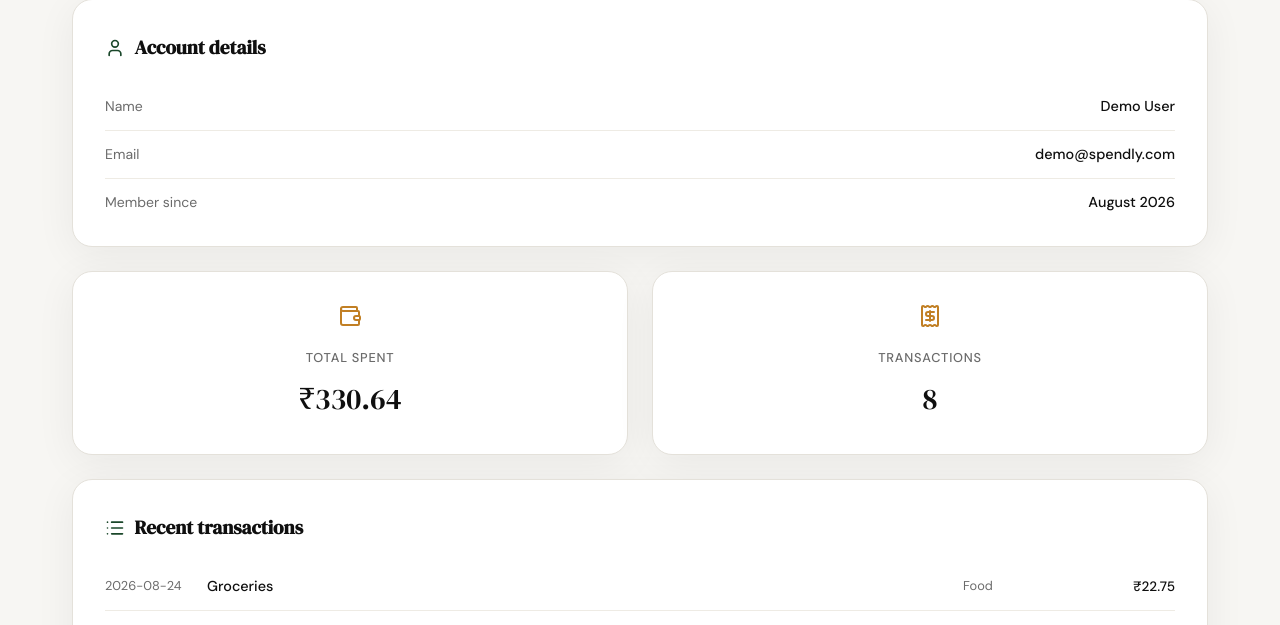
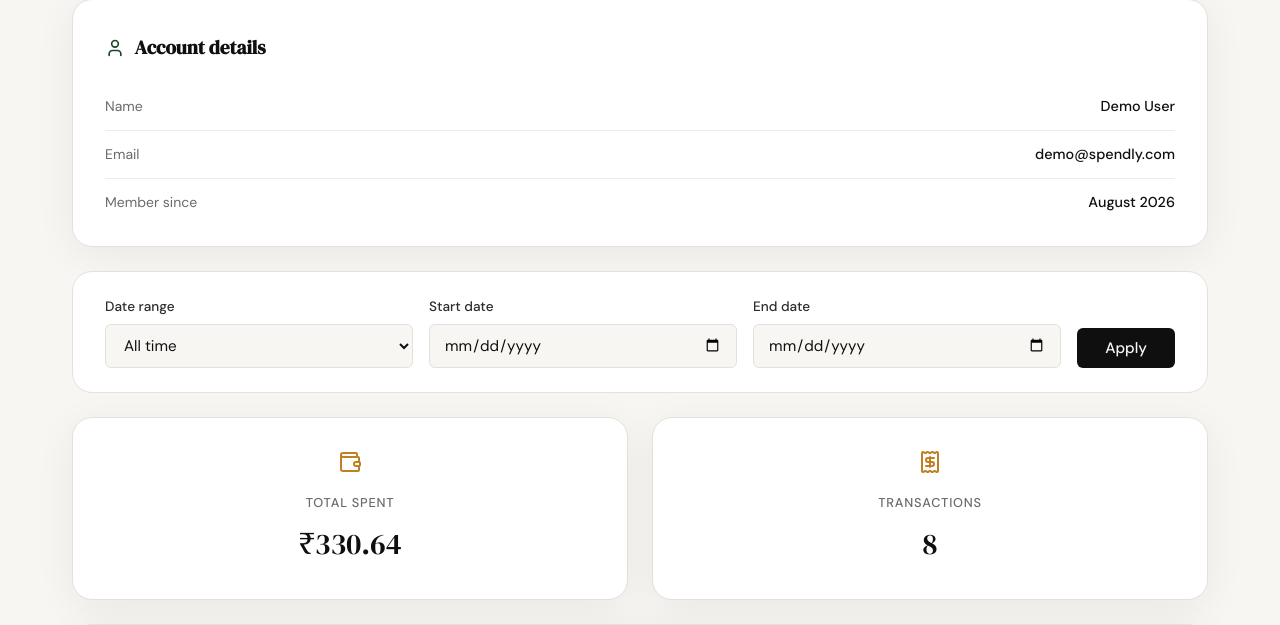
Before and after one commit to tabibkhann/Spendly, a Flask app: page /profile in a window 1280 px wide. Shown: the part 262-887 px from the top of the page. Run offline with Flask 3, Linux system fonts and the light colour scheme; a user stored in the database is signed in; data comes from the database, SQL or seed files in the repository.

Commit message:
add date filter to profile page

```diff
--- a/app.py
+++ b/app.py
@@ -1,4 +1,5 @@
 import sqlite3
+from datetime import date, datetime, timedelta
 from functools import wraps
 
 from flask import Flask, redirect, render_template, request, session, url_for
@@ -27,6 +28,36 @@ def login_required(view):
             return redirect(url_for("login"))
         return view(*args, **kwargs)
     return wrapped_view
+
+
+def resolve_date_range(range_value, start_arg, end_arg):
+    """Returns (normalized_range_value, start_date, end_date) — the normalized
+    range value is the single source of truth for which option is actually
+    selected, so callers never need a second, separately maintained check."""
+    today = date.today()
+
+    if range_value == "this-month":
+        return "this-month", today.replace(day=1).isoformat(), today.isoformat()
+
+    if range_value == "last-month":
+        first_of_this_month = today.replace(day=1)
+        last_of_last_month = first_of_this_month - timedelta(days=1)
+        return "last-month", last_of_last_month.replace(day=1).isoformat(), last_of_last_month.isoformat()
+
+    if range_value == "last-30-days":
+        return "last-30-days", (today - timedelta(days=29)).isoformat(), today.isoformat()
+
+    if range_value == "custom":
+        try:
+            start = datetime.strptime(start_arg, "%Y-%m-%d").date()
+            end = datetime.strptime(end_arg, "%Y-%m-%d").date()
+        except (TypeError, ValueError):
+            return "all", None, None
+        if start > end:
+            return "all", None, None
+        return "custom", start.isoformat(), end.isoformat()
+
+    return "all", None, None  # "all", missing, or unrecognized
 
 
 # ------------------------------------------------------------------ #
@@ -122,7 +153,13 @@ def profile():
         session.clear()
         return redirect(url_for("login"))
 
-    stats = get_summary_stats(session["user_id"])
+    range_arg = request.args.get("range", "all")
+    start_arg = request.args.get("start")
+    end_arg = request.args.get("end")
+
+    range_value, start_date, end_date = resolve_date_range(range_arg, start_arg, end_arg)
+
+    stats = get_summary_stats(session["user_id"], start_date, end_date)
 
     return render_template(
         "profile.html",
@@ -130,8 +167,11 @@ def profile():
         total_spent=stats["total_spent"],
         transaction_count=stats["transaction_count"],
         top_category=stats["top_category"],
-        recent_transactions=get_recent_transactions(session["user_id"]),
-        category_breakdown=get_category_breakdown(session["user_id"]),
+        recent_transactions=get_recent_transactions(session["user_id"], start_date=start_date, end_date=end_date),
+        category_breakdown=get_category_breakdown(session["user_id"], start_date, end_date),
+        selected_range=range_value,
+        start_value=start_date if range_value == "custom" else "",
+        end_value=end_date if range_value == "custom" else "",
     )
 
 
--- a/database/queries.py
+++ b/database/queries.py
@@ -1,6 +1,12 @@
 from datetime import datetime
 
 from database.db import get_db
+
+
+def _date_filter_clause(start_date, end_date):
+    if start_date and end_date:
+        return " AND date BETWEEN ? AND ?", [start_date, end_date]
+    return "", []
 
 
 def get_user_by_id(user_id):
@@ -23,12 +29,13 @@ def get_user_by_id(user_id):
     }
 
 
-def get_summary_stats(user_id):
+def get_summary_stats(user_id, start_date=None, end_date=None):
     conn = get_db()
+    clause, extra = _date_filter_clause(start_date, end_date)
     totals = conn.execute(
         "SELECT COALESCE(SUM(amount), 0) AS total_spent, COUNT(*) AS transaction_count "
-        "FROM expenses WHERE user_id = ?",
-        (user_id,),
+        "FROM expenses WHERE user_id = ?" + clause,
+        [user_id] + extra,
     ).fetchone()
 
     if totals["transaction_count"] == 0:
@@ -36,9 +43,9 @@ def get_summary_stats(user_id):
         return {"total_spent": 0, "transaction_count": 0, "top_category": "—"}
 
     top = conn.execute(
-        "SELECT category FROM expenses WHERE user_id = ? "
+        "SELECT category FROM expenses WHERE user_id = ?" + clause + " "
         "GROUP BY category ORDER BY SUM(amount) DESC, category ASC LIMIT 1",
-        (user_id,),
+        [user_id] + extra,
     ).fetchone()
     conn.close()
 
@@ -49,24 +56,26 @@ def get_summary_stats(user_id):
     }
 
 
-def get_recent_transactions(user_id, limit=10):
+def get_recent_transactions(user_id, limit=10, *, start_date=None, end_date=None):
     conn = get_db()
+    clause, extra = _date_filter_clause(start_date, end_date)
     rows = conn.execute(
         "SELECT date, description, category, amount FROM expenses "
-        "WHERE user_id = ? ORDER BY date DESC, id DESC LIMIT ?",
-        (user_id, limit),
+        "WHERE user_id = ?" + clause + " ORDER BY date DESC, id DESC LIMIT ?",
+        [user_id] + extra + [limit],
     ).fetchall()
     conn.close()
 
     return [dict(row) for row in rows]
 
 
-def get_category_breakdown(user_id):
+def get_category_breakdown(user_id, start_date=None, end_date=None):
     conn = get_db()
+    clause, extra = _date_filter_clause(start_date, end_date)
     rows = conn.execute(
         "SELECT category, SUM(amount) AS total FROM expenses "
-        "WHERE user_id = ? GROUP BY category ORDER BY total DESC, category ASC",
-        (user_id,),
+        "WHERE user_id = ?" + clause + " GROUP BY category ORDER BY total DESC, category ASC",
+        [user_id] + extra,
     ).fetchall()
     conn.close()
 
--- a/static/css/profile.css
+++ b/static/css/profile.css
@@ -63,6 +63,33 @@
     width: 20px;
     height: 20px;
     color: var(--accent);
+}
+
+/* ------------------------------------------------------------------ */
+/* Filter bar                                                          */
+/* ------------------------------------------------------------------ */
+
+.profile-filter-bar {
+    display: flex;
+    align-items: flex-end;
+    gap: 1rem;
+    flex-wrap: wrap;
+    background: var(--paper-card);
+    border: 1px solid var(--border);
+    border-radius: var(--radius-lg);
+    padding: 1.5rem 2rem;
+}
+
+.profile-filter-bar .form-group {
+    margin-bottom: 0;
+    flex: 1 1 160px;
+    min-width: 140px;
+}
+
+.profile-filter-bar .btn-submit {
+    width: auto;
+    flex: 0 0 auto;
+    padding: 0.6rem 1.75rem;
 }
 
 /* ------------------------------------------------------------------ */
@@ -262,4 +289,14 @@
     .profile-tx-cat {
         display: none;
     }
+
+    .profile-filter-bar {
+        padding: 1.25rem 1.5rem;
+        flex-direction: column;
+        align-items: stretch;
+    }
+
+    .profile-filter-bar .btn-submit {
+        width: 100%;
+    }
 }
--- a/templates/profile.html
+++ b/templates/profile.html
@@ -35,6 +35,28 @@
                 </div>
             </dl>
         </div>
+
+        <form method="GET" class="profile-filter-bar">
+            <div class="form-group">
+                <label for="range">Date range</label>
+                <select id="range" name="range" class="form-input">
+                    <option value="all" {% if selected_range == "all" %}selected{% endif %}>All time</option>
+                    <option value="this-month" {% if selected_range == "this-month" %}selected{% endif %}>This month</option>
+                    <option value="last-month" {% if selected_range == "last-month" %}selected{% endif %}>Last month</option>
+                    <option value="last-30-days" {% if selected_range == "last-30-days" %}selected{% endif %}>Last 30 days</option>
+                    <option value="custom" {% if selected_range == "custom" %}selected{% endif %}>Custom range</option>
+                </select>
+            </div>
+            <div class="form-group">
+                <label for="start">Start date</label>
+                <input type="date" id="start" name="start" class="form-input" value="{{ start_value }}">
+            </div>
+            <div class="form-group">
+                <label for="end">End date</label>
+                <input type="date" id="end" name="end" class="form-input" value="{{ end_value }}">
+            </div>
+            <button type="submit" class="btn-submit">Apply</button>
+        </form>
 
         <div class="profile-stats-row">
             <div class="profile-card profile-stat-card">
```
Also changed, not shown: tests/test_06-date-filter-profile-page.py (added, +438 -0 lines), .claude/specs/06-date-filter-profile-page.md (added).
